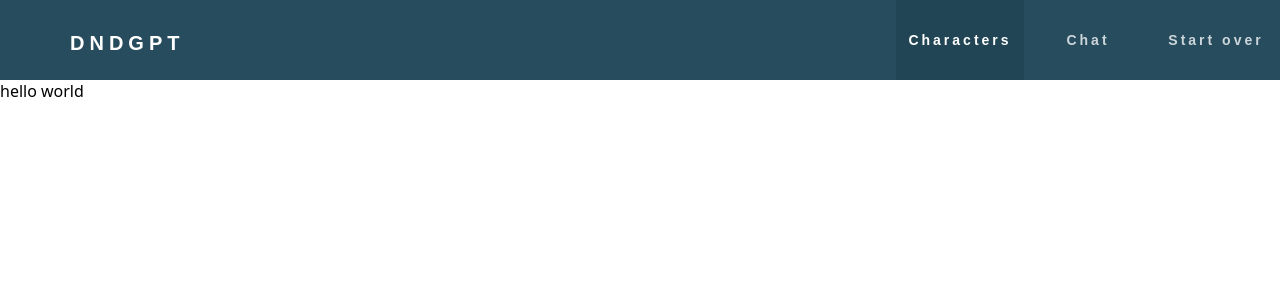
After one commit to peggysoh/DnDGPT, a Django app: page /characters/ in a window 1280 px wide. The commit adds this page. Shown: the top 300 px of the page. Run offline with Django 4.2, Linux system fonts and the light colour scheme; some libraries are stand-ins or nearby versions.

Commit message:
add character page

```diff
--- a/DnDGPT/urls.py
+++ b/DnDGPT/urls.py
@@ -22,5 +22,6 @@ from django.contrib.staticfiles.storage import staticfiles_storage
 urlpatterns = [
     path('', include("dndbot.urls")),
     path('admin/', admin.site.urls),
-    path('favicon.ico', RedirectView.as_view(url=staticfiles_storage.url('images/favicon.svg'), permanent=True)),
+    path('favicon.ico', RedirectView.as_view(
+        url=staticfiles_storage.url('images/favicon.svg'), permanent=True)),
 ]
--- a/dndbot/urls.py
+++ b/dndbot/urls.py
@@ -19,6 +19,7 @@ from . import views
 
 urlpatterns = [
     path('', views.index, name="index"),
-    path('chat/', views.dndbot_get, name="dndbot_get"),
-    path('clear', views.dndbot_clear, name="dndbot_clear")
+    path('chat/', views.dndbot_chat, name="dndbot_chat"),
+    path('clear/', views.dndbot_clear, name="dndbot_clear"),
+    path('characters/', views.dndbot_characters, name="dndbot_characters")
 ]
--- a/dndbot/views.py
+++ b/dndbot/views.py
@@ -17,7 +17,7 @@ def index(request):
     return render(request, "index.html")
 
 
-def dndbot_get(request):
+def dndbot_chat(request):
     conversation = request.session.get("conversation", [])
     print(f"{style.RED}conversation: {conversation}{style.RESET}")
 
@@ -28,3 +28,8 @@ def dndbot_clear(request):
     print(f"{style.RED}clearing session...{style.RESET}")
     request.session.clear()
     return redirect('index')
+
+
+def dndbot_characters(request):
+    request.session.clear()
+    return render(request, "characters.html")
--- /dev/null
+++ b/templates/characters.html
@@ -0,0 +1,23 @@
+{% extends 'base.html' %}
+{% load static %}
+{% block pagestylesheet %}
+    <link rel="stylesheet" href="{% static 'css/characters.css' %}" />
+{% endblock %}
+{% block navlink1 %}
+    <a href="{% url 'dndbot_characters' %}" class="active">
+        <button type="button">Characters</button>
+    </a>
+{% endblock %}
+{% block navlink2 %}
+    <a href="{% url 'dndbot_chat' %}">
+        <button type="button">Chat</button>
+    </a>
+{% endblock %}
+{% block navlink3 %}
+    <a href="{% url 'dndbot_clear' %}">
+        <button type="button">Start over</button>
+    </a>
+{% endblock %}
+{% block content %}
+hello world
+{% endblock %}
--- a/templates/chat.html
+++ b/templates/chat.html
@@ -4,12 +4,12 @@
     <link rel="stylesheet" href="{% static 'css/chat.css' %}" />
 {% endblock %}
 {% block navlink1 %}
-    <a href="#">
+    <a href="{% url 'dndbot_characters' %}">
         <button type="button">Characters</button>
     </a>
 {% endblock %}
 {% block navlink2 %}
-    <a href="{% url 'dndbot_get' %}" class="active">
+    <a href="{% url 'dndbot_chat' %}" class="active">
         <button type="button">Chat</button>
     </a>
 {% endblock %}
--- a/templates/index.html
+++ b/templates/index.html
@@ -21,7 +21,7 @@
                 <div class="column"></div>
                 <div class="column"></div>
                 <div class="column">
-                    <a href="{% url 'dndbot_get' %}">
+                    <a href="{% url 'dndbot_chat' %}">
                         <button type="button" id="enter-chat">Let's Go!</button>
                     </a>
                 </div>
```
Also changed, not shown: static/css/characters.css (added).
